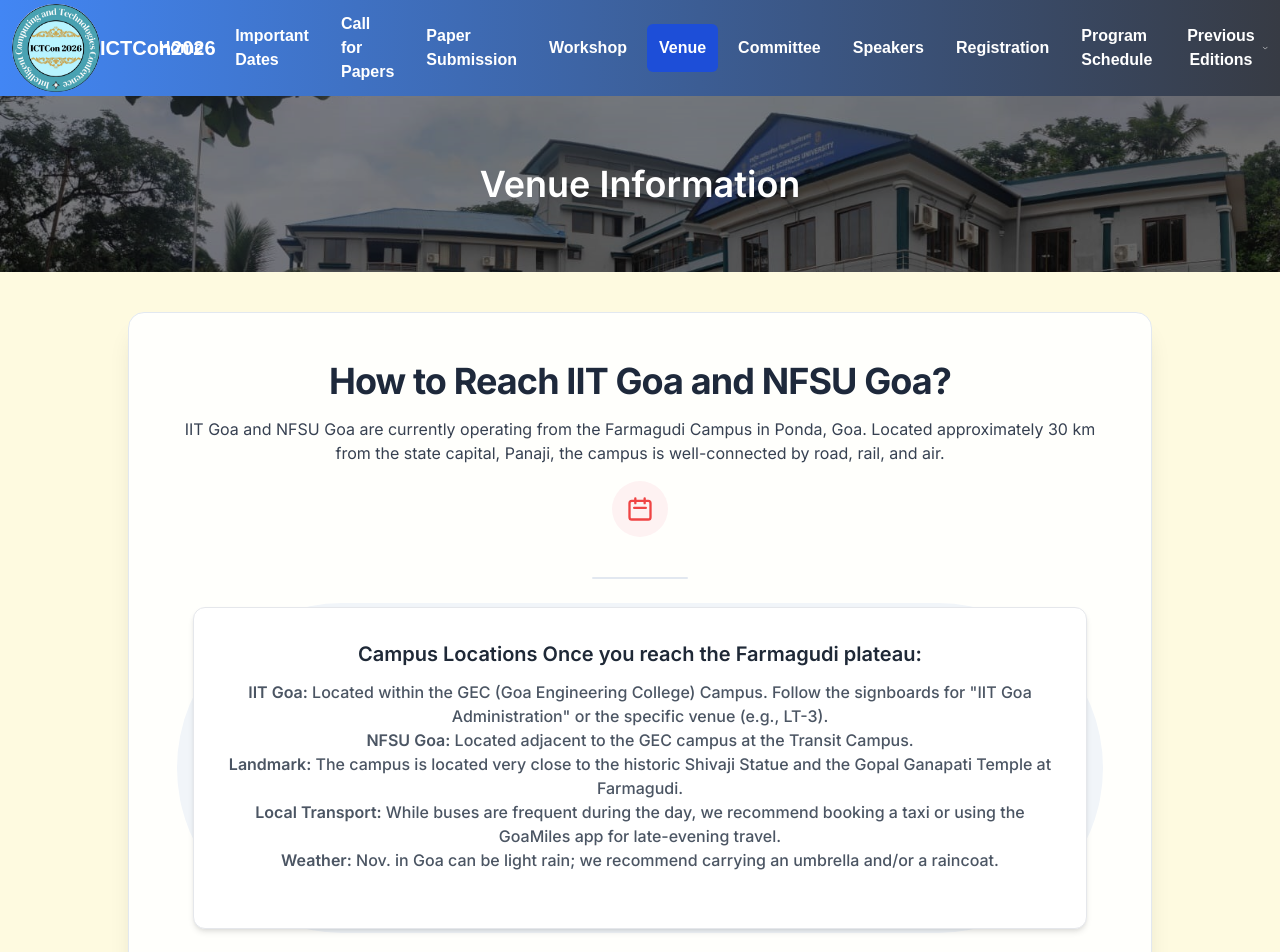
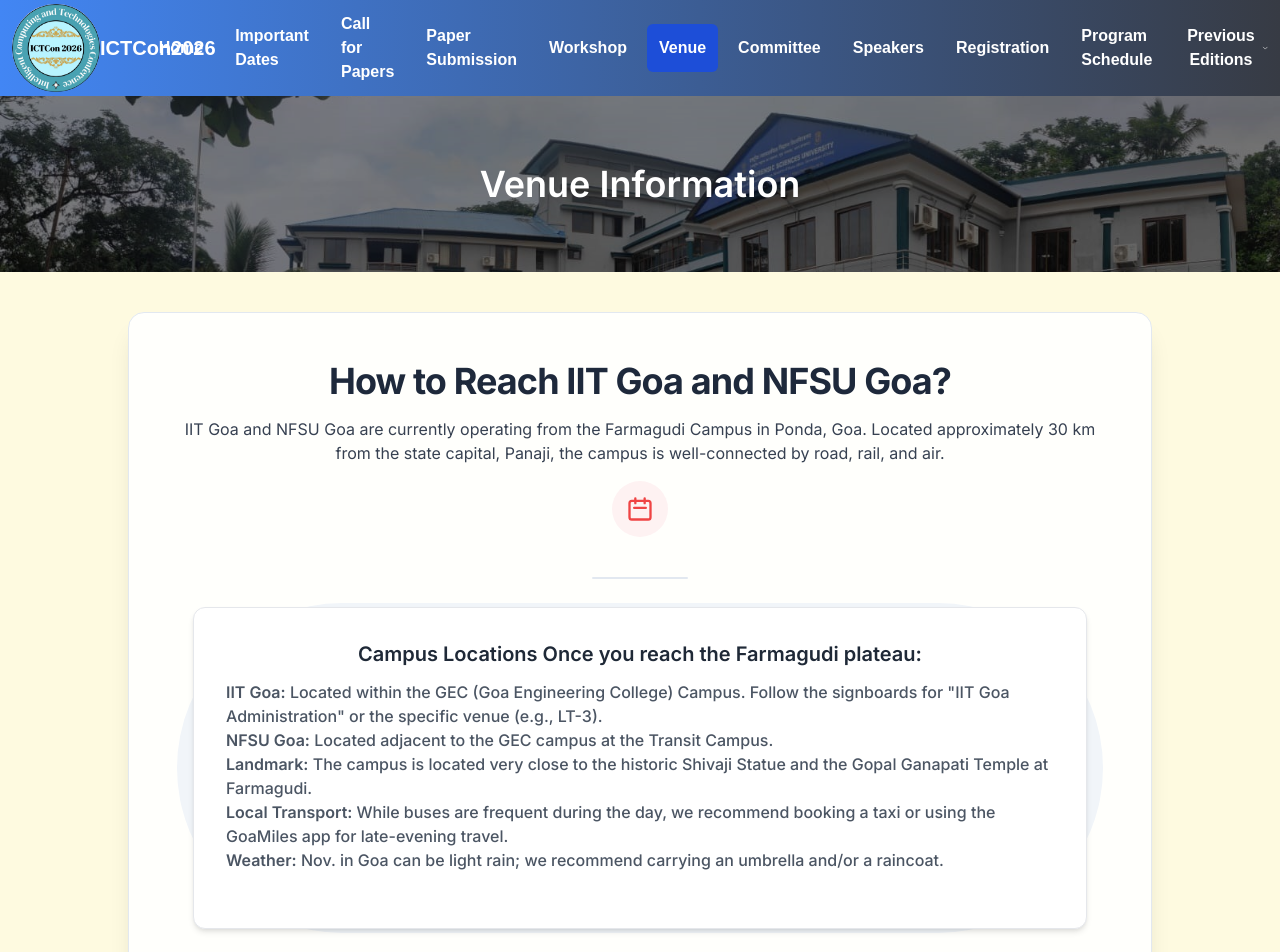
Before and after one commit to ictcon-cit/ictcon_2026, a Next.js app: page /venue in a window 1280 px wide. Shown: the top 952 px of the page. Built offline with nearby package versions, Linux system fonts and the light colour scheme.

Commit message:
Update page.tsx

```diff
--- a/src/app/venue/page.tsx
+++ b/src/app/venue/page.tsx
@@ -68,7 +68,7 @@ const SubmissionPage = () => {
                 Once you reach the Farmagudi plateau:
               </h3>
 
-              <p className="text-gray-600 mb-6 text-sm md:text-base">
+              <p className="text-gray-600 mb-6 text-sm md:text-base text-left">
                 <span className="font-semibold">IIT Goa:</span> Located within the GEC (Goa Engineering College) Campus. Follow the signboards for "IIT Goa Administration" or the specific venue (e.g., LT-3). <br />
                 <span className="font-semibold">NFSU Goa:</span> Located adjacent to the GEC campus at the Transit Campus. <br />
                 <span className="font-semibold">Landmark:</span> The campus is located very close to the historic Shivaji Statue and the Gopal Ganapati Temple at Farmagudi. <br />
```
